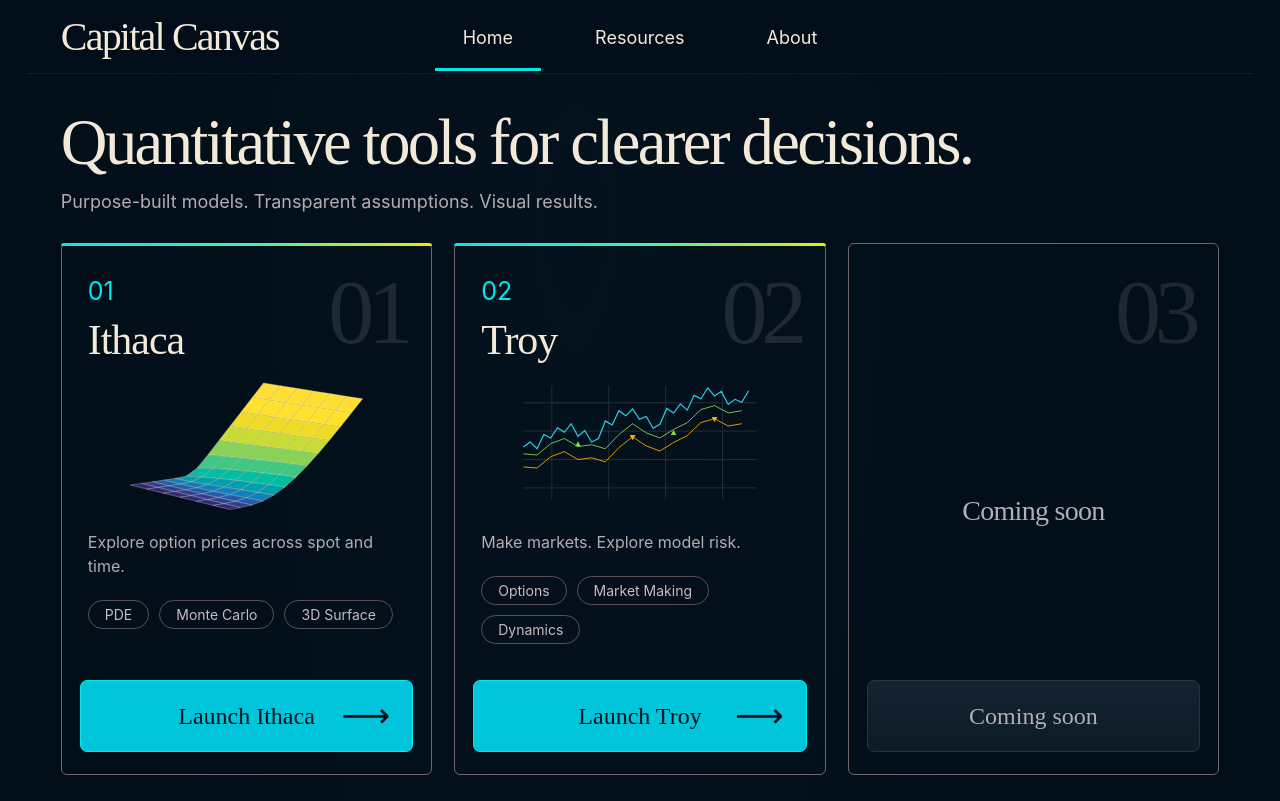
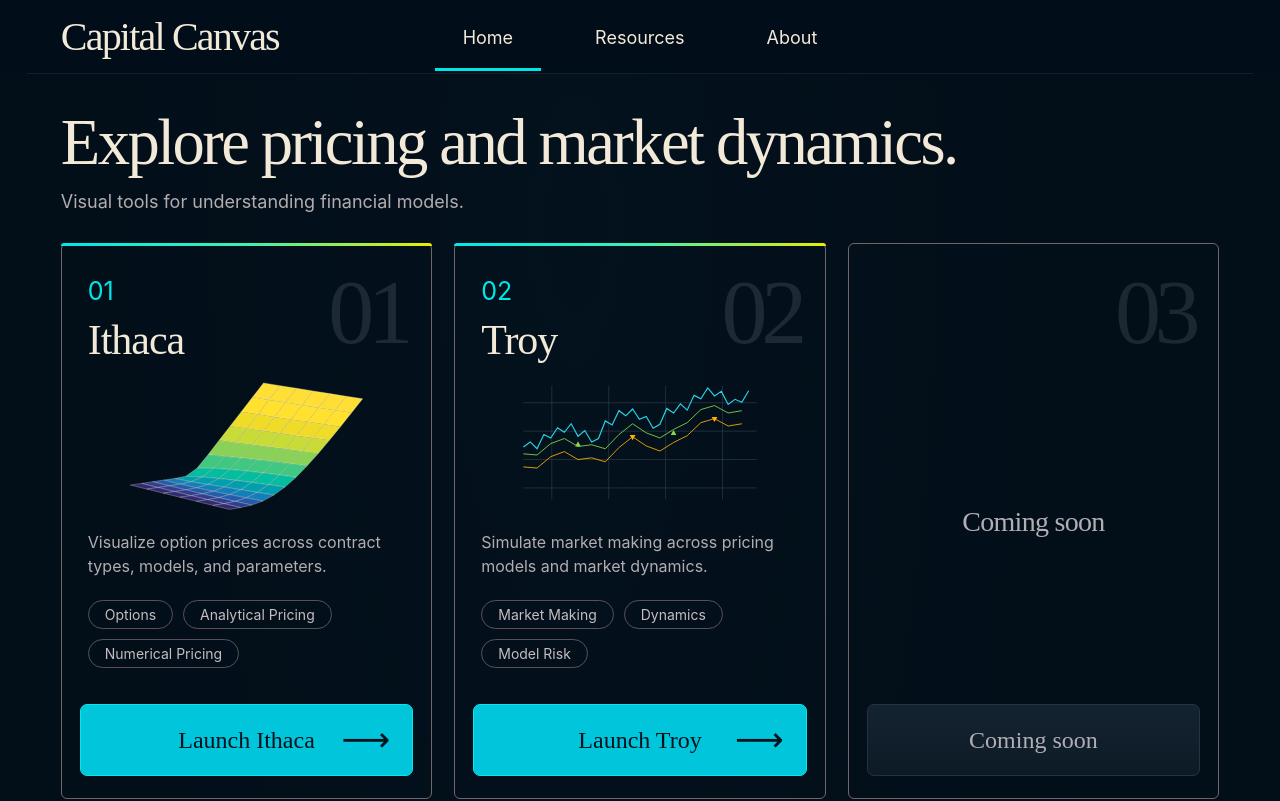
Before and after one commit to DaYeeMan/Ithaca, a React (Vite) app in the folder apps/web/: page / in a window 1280 px wide. Shown: the top 801 px of the page. Built offline with nearby package versions, Linux system fonts and the light colour scheme.

Commit message:
Refine homepage messaging for pricing and market tools

```diff
--- a/apps/web/src/site/HomePage.tsx
+++ b/apps/web/src/site/HomePage.tsx
@@ -58,16 +58,16 @@ export default function HomePage() {
 
   return <SiteLayout active={active}>
     <section id="home" className="home-section" tabIndex={-1} aria-labelledby="home-title">
-      <h1 id="home-title">Quantitative tools for clearer decisions.</h1>
-      <p className="site-intro">Purpose-built models. Transparent assumptions. Visual results.</p>
+      <h1 id="home-title">Explore pricing and market dynamics.</h1>
+      <p className="site-intro">Visual tools for understanding financial models.</p>
       <div className="tool-list">
         <article className="tool-entry">
           <span className="section-index" aria-hidden="true">01</span>
           <span className="ghost-number" aria-hidden="true">01</span>
           <h2>Ithaca</h2>
           <img className="surface-preview" src="/ithaca-surface.svg" width="450" height="280" alt="" fetchPriority="high" />
-          <p>Explore option prices across spot and time.</p>
-          <ul className="tool-tags" aria-label="Ithaca features"><li>PDE</li><li>Monte Carlo</li><li>3D Surface</li></ul>
+          <p>Visualize option prices across contract types, models, and parameters.</p>
+          <ul className="tool-tags" aria-label="Ithaca features"><li>Options</li><li>Analytical Pricing</li><li>Numerical Pricing</li></ul>
           <a className="launch-link" href="/tools/ithaca">Launch Ithaca <span aria-hidden="true">⟶</span></a>
         </article>
         <article className="tool-entry">
@@ -75,8 +75,8 @@ export default function HomePage() {
           <span className="ghost-number" aria-hidden="true">02</span>
           <h2>Troy</h2>
           <img className="surface-preview" src="/troy-preview.svg" width="450" height="280" alt="" />
-          <p>Make markets. Explore model risk.</p>
-          <ul className="tool-tags" aria-label="Troy features"><li>Options</li><li>Market Making</li><li>Dynamics</li></ul>
+          <p>Simulate market making across pricing models and market dynamics.</p>
+          <ul className="tool-tags" aria-label="Troy features"><li>Market Making</li><li>Dynamics</li><li>Model Risk</li></ul>
           <a className="launch-link" href="/tools/troy">Launch Troy <span aria-hidden="true">⟶</span></a>
         </article>
         {["03"].map((number) => <article className="tool-entry upcoming-tool" key={number} aria-label={`Tool ${number}: coming soon`}>
@@ -127,7 +127,7 @@ export default function HomePage() {
     </section>
     <section id="about" className="home-section reading-section" tabIndex={-1} aria-labelledby="about-title">
       <h2 id="about-title">About CapitalCanvas</h2>
-      <p>CapitalCanvas makes quantitative methods easier to explore through interactive tools, visible assumptions, and clear visual results.</p>
+      <p>I built Capital Canvas to use visualization and experimentation to make quantitative finance easier to understand. Through interactive tools, building the intuition for pricing models, simulations, and market dynamics becomes easier.</p>
       <p className="about-contact"><span className="about-name">Emmanuel Zhang</span><br /><a href={contactHref}>{contactEmail}</a></p>
     </section>
   </SiteLayout>;
```
